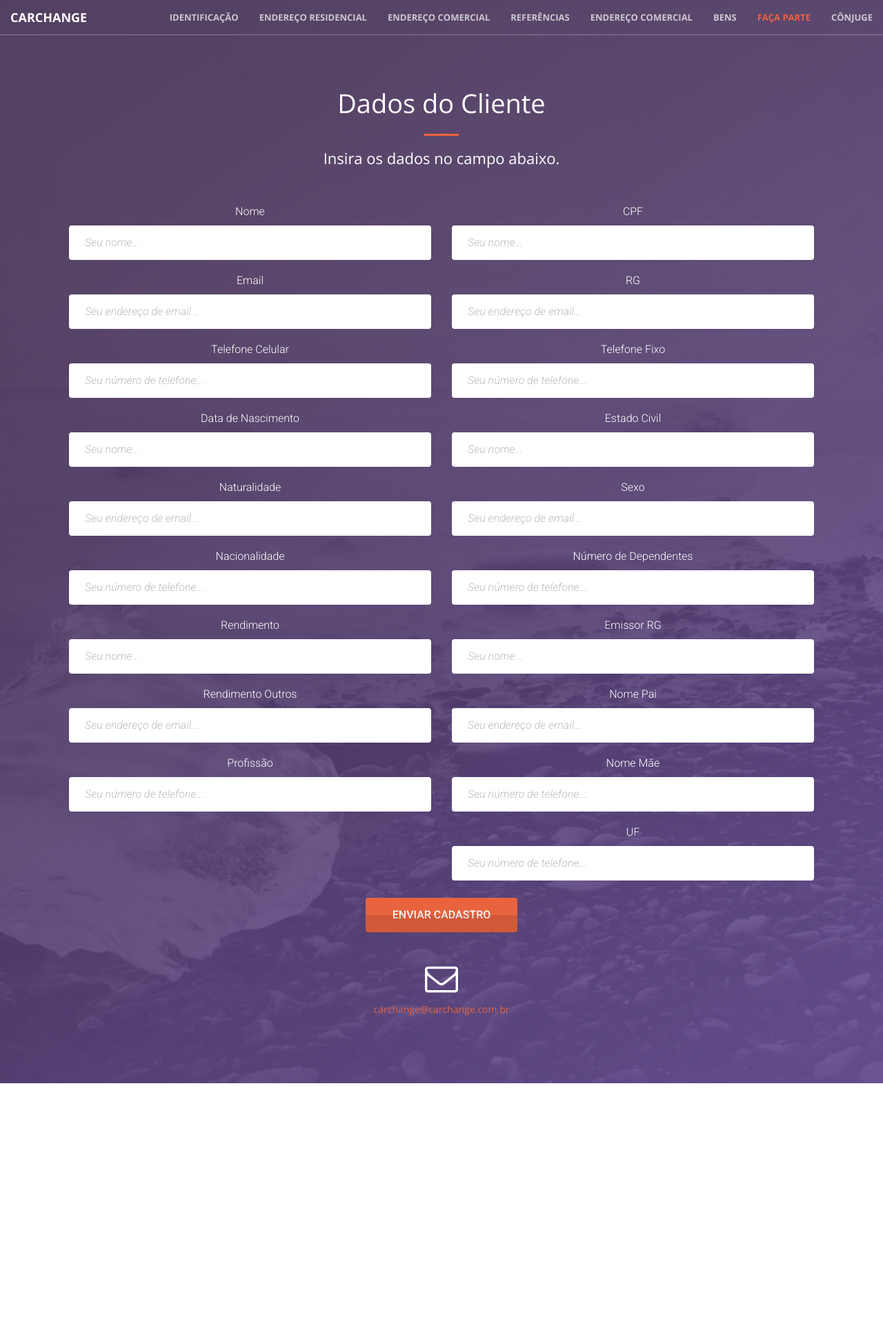
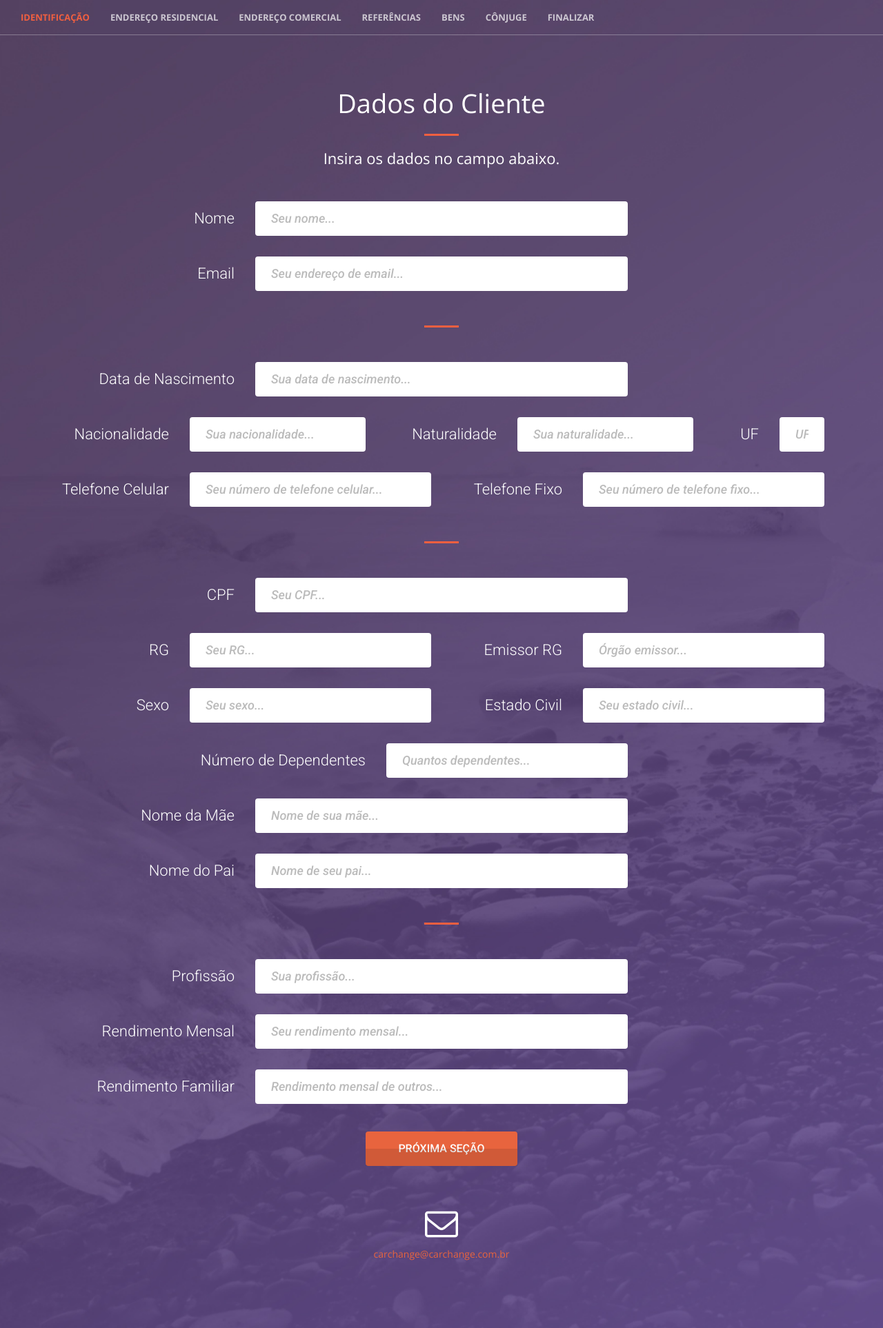
Before and after one commit to CarChange/CarChange-Frank, a PHP site: page /cadastro.html in a window 1280 px wide. Shown: the whole page at 69% size. Before the commit the page ends 1571 px from the top, so only its background shows below. Run offline with PHP 8.4, Linux system fonts and the light colour scheme; some libraries are stand-ins or nearby versions.

Commit message:
Grandes alterações de layout e conteúdo

```diff
--- a/assets/css/style.css
+++ b/assets/css/style.css
@@ -111,14 +111,16 @@ img { max-width: 100%; }
 .c-form-HUE textarea,
 .c-form-HUE textarea.form-control {
 	height: 50px;
-    margin-bottom: 15px;
+    margin-bottom: 30px;
     padding: 0 20px;
     vertical-align: middle;
     background: #fff;
     border: 3px solid #fff;
     font-family: 'Roboto', sans-serif;
-    font-size: 16px;
-    font-weight: 300;
+    font-size: 18px;
+    font-style: oblique;
+
+    font-weight: 500;
     line-height: 50px;
     color: #000;
     -moz-border-radius: 4px; -webkit-border-radius: 4px; border-radius: 4px;
@@ -176,7 +178,7 @@ img { max-width: 100%; }
 .c-form-HUE button.btn:before { content: ""; position: absolute; top: 50%; left: 0; width: 100%; height: 50%; background: rgba(0, 0, 0, 0.1); }
 
 .c-form-HUE label { font-weight: 300; }
-.c-form-HUE label .label-text { opacity: 0.8; font-weight: 500 }
+.c-form-HUE label .label-text { opacity: 0.8; font-weight: 500; }
 .c-form-HUE label .contact-error { display: none; color: #42bfc2; font-style: italic; }
 
 .c-form-info-title { margin-top: 35px; }
@@ -264,7 +266,7 @@ img { max-width: 100%; }
 }
 .a-white:hover,
 .a-white:focus {
-  color: #286090;
+  color: #544161;
 }
 
 .modal-header, h4, .close {
@@ -277,6 +279,32 @@ img { max-width: 100%; }
   background-color: #f9f9f9;
 }
 
+/* COR ROXO TOPZERA
+   #544161;
+   cor branco escuro topster
+   #f9f9f9;
+*/
+
 .darkHeader {
     color: #e8643e;
 }
+
+.form-group {
+  text-align: right;
+  padding-top: 10px;
+  font-size: 22px;
+}
+
+@media (max-width: 991px) {
+    .form-group {
+        text-align: left;
+        margin-bottom: 0;
+    }
+}
+
+hr.thin {
+  border-color: white;
+  border-width: 1px;
+  max-width: 100px;
+  margin-top: 30px;
+}
--- a/cadastro.html
+++ b/cadastro.html
@@ -23,7 +23,7 @@
     <link href="vendor/magnific-popup/magnific-popup.css" rel="stylesheet">
 
     <!-- Theme CSS -->
-    <link href="css/creative.min.css" rel="stylesheet">
+    <link href="css/creative.css" rel="stylesheet">
 
     <!-- CSS do Formulário -->
     <link rel="stylesheet" href="https://fonts.googleapis.com/css?family=Roboto:100,100italic,300,300italic,400,400italic,500,500italic">
@@ -51,14 +51,14 @@
                 <button type="button" class="navbar-toggle collapsed" data-toggle="collapse" data-target="#bs-example-navbar-collapse-1">
                     <span class="sr-only">Toggle navigation</span> Menu <i class="fa fa-bars"></i>
                 </button>
-                <a class="navbar-brand page-scroll" href="#page-top">CarChange</a>
+                <a class="visible-xs navbar-brand page-scroll" href="#page-top">Cadastro CarChange</a>
             </div>
 
             <!-- Collect the nav links, forms, and other content for toggling -->
             <div class="collapse navbar-collapse" id="bs-example-navbar-collapse-1">
-                <ul class="nav navbar-nav navbar-right">
+                <ul class="nav navbar-nav navbar-left">
                     <li>
-                        <a class="page-scroll" href="#about">Identificação</a>
+                        <a class="page-scroll" href="#ident">Identificação</a>
                     </li>
                     <li>
                         <a class="page-scroll" href="#services">Endereço Residencial</a>
@@ -70,16 +70,13 @@
                         <a class="page-scroll" href="#portfolio">Referências</a>
                     </li>
                     <li>
-                        <a class="page-scroll" href="#portfolio">Endereço Comercial</a>
-                    </li>
-                    <li>
                         <a class="page-scroll" href="#portfolio">Bens</a>
                     </li>
                     <li>
-                        <a class="page-scroll" href="#contact">Faça parte</a>
+                        <a class="page-scroll" href="#conjuge">Cônjuge</a>
                     </li>
                     <li>
-                        <a class="page-scroll" href="#conjuge">Cônjuge</a>
+                        <a class="page-scroll" href="#fim">Finalizar</a>
                     </li>
                 </ul>
             </div>
@@ -263,13 +260,13 @@
         </div>
     </aside>-->
 
-    <section class= "bg-primary no-padding c-form-container section-container-image-bg" id="contact">
+    <section class= "bg-primary no-padding c-form-container section-container-image-bg" id="ident">
         <div class="container">
             <div class="row">
                 <div class="col-sm-8 col-sm-offset-2 text-center c-form section-description wow fadeIn">
                     <p>&nbsp;</p>
                     <h1 class="hidden-xs">Dados do <strong>Cliente</strong></h1>
-                    <h2 class="visible-xs section-heading">Dados do <strong>Cliente</strong></h2>
+                    <h2 class="visible-xs section-heading"><strong>Dados do </strong>Cliente</h2>
                     <!--<h2 class="section-heading">Let's Get In Touch!</h2>-->
                     <hr class="primary">
                     <h3 class="hidden-xs">Insira os dados no campo abaixo.</h3>
@@ -281,92 +278,214 @@
                 <!-- FORMULÁRIO -->
                 <div class="container-fluid c-form-HUE">
                     <form role="form" action="persistence.php" method="post">
-                        <div class="col-md-6 form-group">
+                        <div class="row">
+                        <div class="col-md-1"></div>
+                        <div class="col-md-2 form-group">
                             <label for="formAname">
                                 Nome
                             </label>
-                            <input type="text" name="nome" placeholder="Seu nome..." class="c-form-name form-control" id="c-form-name" required>
+                        </div>
+                        <div class="col-md-6">
+                                <input type="text" name="nome" placeholder="Seu nome..." class="c-form-name form-control" id="c-form-name" required>
+                        </div>
+                        <div class="col-md-3"></div>
+                        </div>
+                        <div class="row">
+                        <div class="col-md-1"></div>
+                        <div class="col-md-2 form-group">
                             <label for="formAmail">
                                 Email
                             </label>
+                        </div>
+                        <div class="col-md-6">
                             <input type="text" name="email" placeholder="Seu endereço de email..." class="c-form-email form-control" id="c-form-email" required>
+                        </div>
+                        <div class="col-md-3"></div>
+                        </div>
+                        <hr>
+                        &nbsp;
+                        <div class="row">
+                        <div class="col-md-3 form-group">
+                            <label for="formAname">
+                                Data de Nascimento
+                            </label>
+                        </div>
+                        <div class="col-md-6">
+                                <input type="text" name="data_nasc" placeholder="Sua data de nascimento..." class="c-form-name form-control" id="c-form-name" required>
+                        </div>
+                        <div class="col-md-3"></div>
+                        </div>
+                        <div class="row">
+                        <div class="col-md-2 form-group">
+                            <label for="formAtel">
+                                Nacionalidade
+                            </label>
+                        </div>
+                        <div class="col-md-3">
+                                <input type="text" name="nacion" placeholder="Sua nacionalidade..." class="c-form-subject form-control" id="c-form-subject" required>
+                        </div>
+                        <div class="col-md-2 form-group">
+                            <label for="formAmail">
+                                Naturalidade
+                            </label>
+                        </div>
+                        <div class="col-md-3">
+                                <input type="text" name="natur" placeholder="Sua naturalidade..." class="c-form-email form-control" id="c-form-email" required>
+                        </div>
+                        <div class="col-md-1 form-group">
+                            <label>
+                                UF
+                            </label>
+                        </div>
+                        <div class="col-md-1">
+                            <input type="text" name="uf" placeholder="UF" class="c-form-subject form-control" id="c-form-subject" required>
+                        </div>
+                        </div>
+                        <div class="row">
+                        <div class="col-md-2 form-group">
                             <label for="formAtel">
                                 Telefone Celular
                             </label>
-                            <input type="text" name="celular" placeholder="Seu número de telefone..." class="c-form-subject form-control" id="c-form-subject" required>
+                        </div>
+                        <div class="col-md-4">
+                                <input type="text" name="celular" placeholder="Seu número de telefone celular..." class="c-form-subject form-control" id="c-form-subject" required>
+                        </div>
+                        <div class="col-md-2 form-group">
                             <label for="formAname">
-                                Data de Nascimento
+                                Telefone Fixo
                             </label>
-                            <input type="text" name="data_nasc" placeholder="Seu nome..." class="c-form-name form-control" id="c-form-name" required>
+                        </div>
+                        <div class="col-md-4">
+                                <input type="text" name="telefone" placeholder="Seu número de telefone fixo..." class="c-form-subject form-control" id="c-form-subject" required>
+                        </div>
+                        </div>
+                        <hr>
+                        &nbsp;
+                        <div class="row">
+                        <div class="col-md-3 form-group">
+                            <label for="formAname">
+                                CPF
+                            </label>
+                        </div>
+                        <div class="col-md-6">
+                                <input type="text" name="cpf" placeholder="Seu CPF..." class="c-form-name form-control" id="c-form-name" required>
+                        </div>
+                        <div class="col-md-3"></div>
+                        </div>
+                        <div class="row">
+                        <div class="col-md-2 form-group">
                             <label for="formAmail">
-                                Naturalidade
+                                RG
                             </label>
-                            <input type="text" name="natur" placeholder="Seu endereço de email..." class="c-form-email form-control" id="c-form-email" required>
+                        </div>
+                        <div class="col-md-4">
+                                <input type="text" name="rg" placeholder="Seu RG..." class="c-form-email form-control" id="c-form-email" required>
+                        </div>
+                        <div class="col-md-2 form-group">
+                            <label for="formAname">
+                                Emissor RG
+                            </label>
+                        </div>
+                        <div class="col-md-4">
+                                <input type="text" name="emissor_rg" placeholder="Órgão emissor..." class="c-form-name form-control" id="c-form-name" required>
+                        </div>
+                        </div>
+                        <div class="row">
+                        <div class="col-md-2 form-group">
+                            <label for="formAmail">
+                                Sexo
+                            </label>
+                        </div>
+                        <div class="col-md-4">
+                                <input type="text" name="sexo" placeholder="Seu sexo..." class="c-form-email form-control" id="c-form-email" required>
+                        </div>
+                        <div class="col-md-2 form-group">
+                            <label for="formAname">
+                                Estado Civil
+                            </label>
+                        </div>
+                        <div class="col-md-4">
+                                <input type="text" name="est_civil" placeholder="Seu estado civil..." class="c-form-name form-control" id="c-form-name" required>
+                        </div>
+                        </div>
+                        <div class="row">
+                        <div class="col-md-5 form-group">
                             <label for="formAtel">
-                                Nacionalidade
+                                Número de Dependentes
                             </label>
-                            <input type="text" name="nacion" placeholder="Seu número de telefone..." class="c-form-subject form-control" id="c-form-subject" required>
-                            <label for="formAname">
-                                Rendimento
+                        </div>
+                        <div class="col-md-4">
+                                <input type="text" name="num_dep" placeholder="Quantos dependentes..." class="c-form-subject form-control" id="c-form-subject" required>
+                        </div>
+                        <div class="col-md-3"></div>
+                        </div>
+                        <div class="row">
+                        <div class="col-md-1"></div>
+                        <div class="col-md-2 form-group">
+                            <label for="formAmail">
+                                Nome da Mãe
                             </label>
-                            <input type="text" name="rendimento" placeholder="Seu nome..." class="c-form-name form-control" id="c-form-name" required>
+                        </div>
+                        <div class="col-md-6">
+                                <input type="text" name="nome_mae" placeholder="Nome de sua mãe..." class="c-form-subject form-control" id="c-form-subject" required>
+                        </div>
+                        <div class="col-md-3"></div>
+                        </div>
+                        <div class="row">
+                        <div class="col-md-1"></div>
+                        <div class="col-md-2 form-group">
                             <label for="formAmail">
-                                Rendimento Outros
+                                Nome do Pai
                             </label>
-                            <input type="text" name="rend_outros" placeholder="Seu endereço de email..." class="c-form-email form-control" id="c-form-email" required>
+                        </div>
+                        <div class="col-md-6">
+                                <input type="text" name="nome_pai" placeholder="Nome de seu pai..." class="c-form-email form-control" id="c-form-email" required>
+                        </div>
+                        <div class="col-md-3"></div>
+                        </div>
+                        <hr>
+                        &nbsp;
+                        <div class="row">
+                        <div class="col-md-1"></div>
+                        <div class="col-md-2 form-group">
                             <label for="formAtel">
                                 Profissão
                             </label>
-                            <input type="text" name="profissao" placeholder="Seu número de telefone..." class="c-form-subject form-control" id="c-form-subject" required>
                         </div>
                         <div class="col-md-6">
-                           <label for="formAname">
-                                CPF
+                                <input type="text" name="profissao" placeholder="Sua profissão..." class="c-form-subject form-control" id="c-form-subject" required>
+                        </div>
+                        <div class="col-md-3"></div>
+                        </div>
+                        <div class="row">
+                        <div class="col-md-3 form-group">
+                            <label for="formAname">
+                                Rendimento Mensal
                             </label>
-                            <input type="text" name="cpf" placeholder="Seu nome..." class="c-form-name form-control" id="c-form-name" required>
+                        </div>
+                        <div class="col-md-6">
+                                <input type="text" name="rendimento" placeholder="Seu rendimento mensal..." class="c-form-name form-control" id="c-form-name" required>
+                        </div>
+                        </div>
+                        <div class="row">
+                        <div class="col-md-3 form-group">
                             <label for="formAmail">
-                                RG
+                                Rendimento Familiar
                             </label>
-                            <input type="text" name="rg" placeholder="Seu endereço de email..." class="c-form-email form-control" id="c-form-email" required>
-                            <label for="formAtel">
-                                Telefone Fixo
-                            </label>
-                            <input type="text" name="telefone" placeholder="Seu número de telefone..." class="c-form-subject form-control" id="c-form-subject" required>
-                            <label for="formAname">
-                                Estado Civil
-                            </label>
-                            <input type="text" name="est_civil" placeholder="Seu nome..." class="c-form-name form-control" id="c-form-name" required>
-                            <label for="formAmail">
-                                Sexo
-                            </label>
-                            <input type="text" name="sexo" placeholder="Seu endereço de email..." class="c-form-email form-control" id="c-form-email" required>
-                            <label for="formAtel">
-                                Número de Dependentes
-                            </label>
-                            <input type="text" name="num_dep" placeholder="Seu número de telefone..." class="c-form-subject form-control" id="c-form-subject" required>
-                            <label for="formAname">
-                                Emissor RG
-                            </label>
-                            <input type="text" name="emissor_rg" placeholder="Seu nome..." class="c-form-name form-control" id="c-form-name" required>
-                            <label for="formAmail">
-                                Nome Pai
-                            </label>
-                            <input type="text" name="nome_pai" placeholder="Seu endereço de email..." class="c-form-email form-control" id="c-form-email" required>
-                            <label for="formAtel">
-                                Nome Mãe
-                            </label>
-                            <input type="text" name="nome_mae" placeholder="Seu número de telefone..." class="c-form-subject form-control" id="c-form-subject" required>
-                            <label for="formAtel">
-                                UF
-                            </label>
-                            <input type="text" name="uf" placeholder="Seu número de telefone..." class="c-form-subject form-control" id="c-form-subject" required>
                         </div>
+                        <div class="col-md-6">
+                                <input type="text" name="rend_outros" placeholder="Rendimento mensal de outros..." class="c-form-email form-control" id="c-form-email" required>
+                        </div>
+                        </div>
+                        <!--FIM DOS CAMPOS-->
+
                         <div class="container"></div>
-                        <button class="btn" type="submit">Enviar cadastro</button>
+                        <button class="btn" type="submit">Próxima Seção</button>
                     </form>
-                    <p>&nbsp;</p>
+                    &nbsp;
                 </div>
                 <!--FIM DO FORMULÁRIO-->
+            &nbsp;
             <div class="row">
                 <!--<div class="col-lg-4 col-lg-offset-2 text-center">
                     <i class="fa fa-phone fa-3x sr-contact"></i>
```
Also changed, not shown: index.html (+123 -18 lines).
